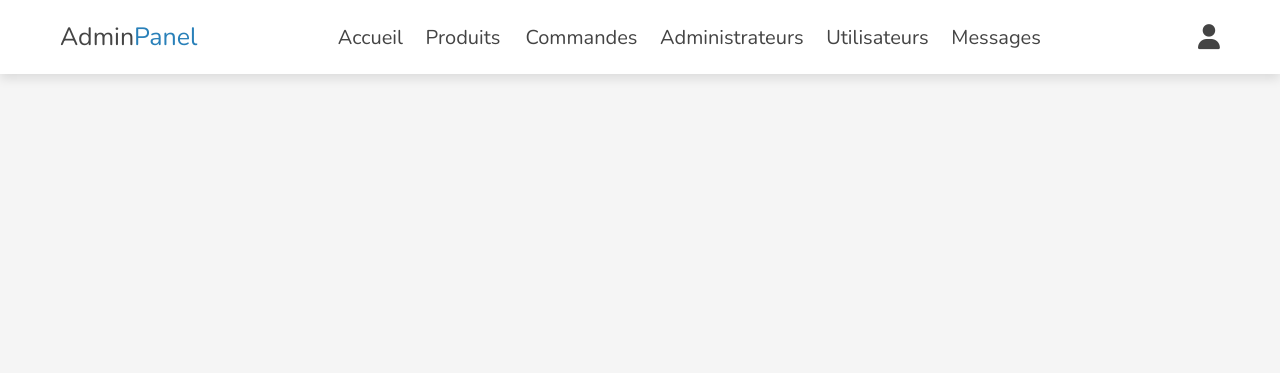
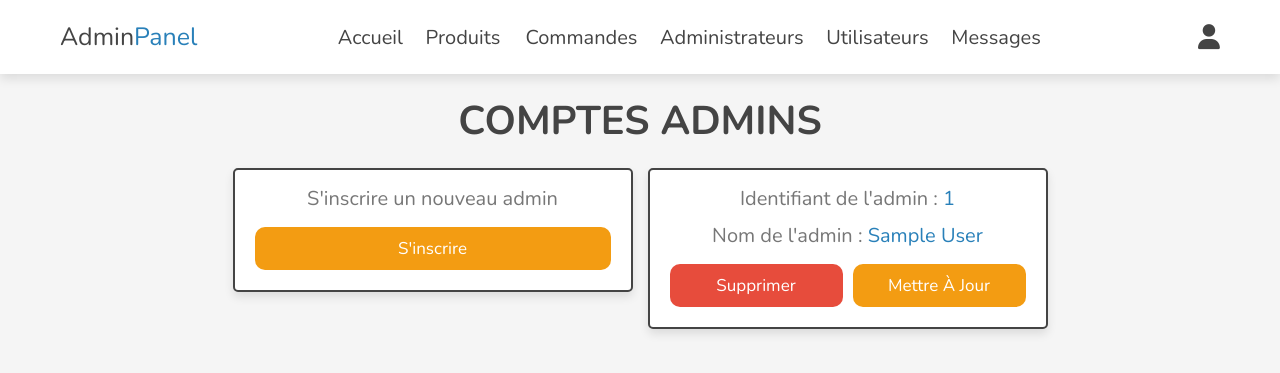
Before and after one commit to Lou-bna12/DZ.Shopie, a PHP site: page /admin/admin_accounts.php in a window 1280 px wide. Shown: the top 373 px of the page. Run offline with PHP 8.4, Linux system fonts and the light colour scheme; the visitor is signed in with stand-in values (Sample User, id 1); tables that the repository leaves empty or names only in its code hold one stand-in row (values such as "Sample post"); some libraries are stand-ins or nearby versions.

Commit message:
git  commit

```diff
--- a/admin/admin_accounts.php
+++ b/admin/admin_accounts.php
@@ -7,6 +7,13 @@ $admin_id = $_SESSION['admin_id'];
 
 if(!isset($admin_id)){
     header('location:admin_login.php');
+};
+
+if(isset($_GET['delete'])){
+  $delete_id = $_GET['delete'];
+  $delete_admin = $conn->prepare("DELETE FROM `admins` WHERE id = ?");
+  $delete_admin->execute([$delete_id]);
+  header('location:admin_accounts.php');
 }
 
 ?>
@@ -27,6 +34,61 @@ if(!isset($admin_id)){
 <body>
 <?php include '../components/admin_header.php'; ?>
 
+<!--admins accounts section starts -->
+
+<section class="accounts">
+
+<h1 class="heading">Comptes admins</h1>
+
+<div class="div box-container">
+
+  <div class="box">
+    <p>S'inscrire un nouveau admin</p>
+    <a href="register_admin.php" class="option-btn">S'inscrire</a>
+  </div>
+
+<?php
+  $select_account = $conn->prepare("SELECT * FROM `admins`");
+  $select_account->execute();
+  if($select_account->rowCount() > 0){
+    while($fetch_accounts = $select_account->fetch(PDO::FETCH_ASSOC)){
+?>
+<div class="box">
+  <p>Identifiant de l'admin : <span><?= $fetch_accounts['id']; ?></span> </p>
+  <p>Nom de l'admin : <span><?= $fetch_accounts['name']; ?> </span></p>
+  <div class="flex-btn">
+  <a href="admin_accounts.php?delete=<?= $fetch_accounts['id']; ?>" class="delete-btn"
+  onclick="return confirm('Supprimer ce compte ?');">Supprimer</a>
+
+  <?php
+
+    if($fetch_accounts['id'] === $admin_id){
+      echo '<a href="update_profile.php" class="option-btn">Mettre à jour</a>';
+
+    }
+  ?>
+
+  </div>
+</div>
+
+  <?php
+
+}
+  }else{
+  echo '<p class="empty">Aucun compte n\'est disponible</p>';
+}
+
+
+?>
+
+</div>
+</section>
+
+
+
+
+<!--admins accounts section endSs -->
+
 <script src="../js/admin_script.js"></script>
 </body>
 </html>
--- a/admin/products.php
+++ b/admin/products.php
@@ -153,7 +153,7 @@ if(isset($_GET['delete'])){
       <div class="price"><span><?= $fetch_products['price']; ?> €</span></div>
       <div class="details"><span><?= $fetch_products['details']; ?></span></div>
       <div class="flex-btn">
-      <a href="update_product.php?update=<?= $fetch_products['id']; ?>" class="option-btn">update</a>
+      <a href="update_product.php?update=<?= $fetch_products['id']; ?>" class="option-btn">Mettre à jour</a>
       <a href="products.php?delete=<?= $fetch_products['id']; ?>" class="delete-btn"
       onclick="return confirm('Supprimer ce produit ?');">Supprimer</a>
       </div>
--- a/css/admin_style.css
+++ b/css/admin_style.css
@@ -70,7 +70,7 @@ section {
   display: block;
   width: 100%;
   margin-top: 1rem;
-  border-radius: 0.5rem;
+  border-radius: 1rem;
   padding: 1rem 3rem;
   font-size: 1.7rem;
   text-transform: capitalize;
@@ -275,7 +275,7 @@ section {
   box-shadow: var(--box-shadow);
   border: var(--border);
   padding: 2rem;
-  width: 30rem;
+  width: 40rem;
   padding-top: 1.2rem;
   display: none;
   animation: fadeIn 0.2s linear;
@@ -474,7 +474,7 @@ section {
 
 .orders .box-container {
   display: grid;
-  grid-template-columns: repeat(auto-fit, 33rem);
+  grid-template-columns: repeat(auto-fit, 40rem);
   gap: 1.5rem;
   align-items: flex-start;
   justify-content: center;
@@ -493,14 +493,14 @@ section {
   line-height: 1.5;
   font-size: 2rem;
   color: var(--light-color);
-  margin: 1rem 0;
+  padding: 0.5rem 0;
 }
 
 .orders .box-container .box p span {
   color: var(--main-color);
 }
 
-.orders .box-container .select {
+.orders .box-container .box .drop-down {
   margin-bottom: 0.5rem;
   width: 100%;
   background-color: var(--light-bg);
@@ -509,6 +509,62 @@ section {
   color: var(--black);
   border-radius: 0.5rem;
   border: var(--border);
+}
+
+.accounts .box-container {
+  display: grid;
+  grid-template-columns: repeat(auto-fit, 40rem);
+  gap: 1.5rem;
+  align-items: flex-start;
+  justify-content: center;
+}
+
+.accounts .box-container .box {
+  padding: 2rem;
+  padding-top: 1rem;
+  border-radius: 0.5rem;
+  border: var(--border);
+  background-color: var(--white);
+  box-shadow: var(--box-shadow);
+  text-align: center;
+}
+
+.accounts .box-container .box p {
+  font-size: 2rem;
+  color: var(--light-color);
+  padding: 0.5rem 0;
+}
+
+.accounts .box-container .box p span {
+  color: var(--main-color);
+}
+
+.messages .box-container {
+  display: grid;
+  grid-template-columns: repeat(auto-fit, 40rem);
+  gap: 1.5rem;
+  align-items: flex-start;
+  justify-content: center;
+}
+
+.messages .box-container .box {
+  padding: 2rem;
+  padding-top: 1rem;
+  border-radius: 0.5rem;
+  border: var(--border);
+  background-color: var(--white);
+  box-shadow: var(--box-shadow);
+  text-align: center;
+}
+
+.messages .box-container .box p {
+  font-size: 2rem;
+  color: var(--light-color);
+  padding: 0.5rem 0;
+}
+
+.messages .box-container .box p span {
+  color: var(--main-color);
 }
 
 /* media queries */
@@ -576,7 +632,7 @@ section {
     grid-template-columns: 1fr;
   }
 
-  .contacts .box-container {
+  .messages .box-container {
     grid-template-columns: 1fr;
   }
 }
--- a/css/style.css
+++ b/css/style.css
@@ -210,7 +210,7 @@ section {
   box-shadow: var(--box-shadow);
   border: var(--border);
   padding: 2rem;
-  width: 30rem;
+  width: 40rem;
   padding-top: 1.2rem;
   display: none;
   animation: fadeIn 0.2s linear;
```
Also changed, not shown: admin/dashboard.php (+6 -2 lines), admin/messages.php (+51 -0 lines), admin/placed_orders.php (+25 -18 lines), admin/users_accounts.php (+48 -1 lines).
